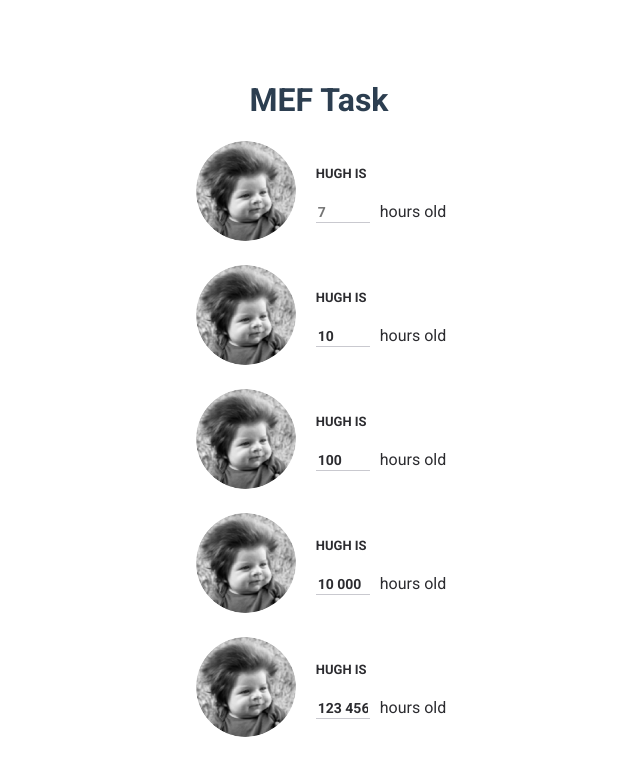
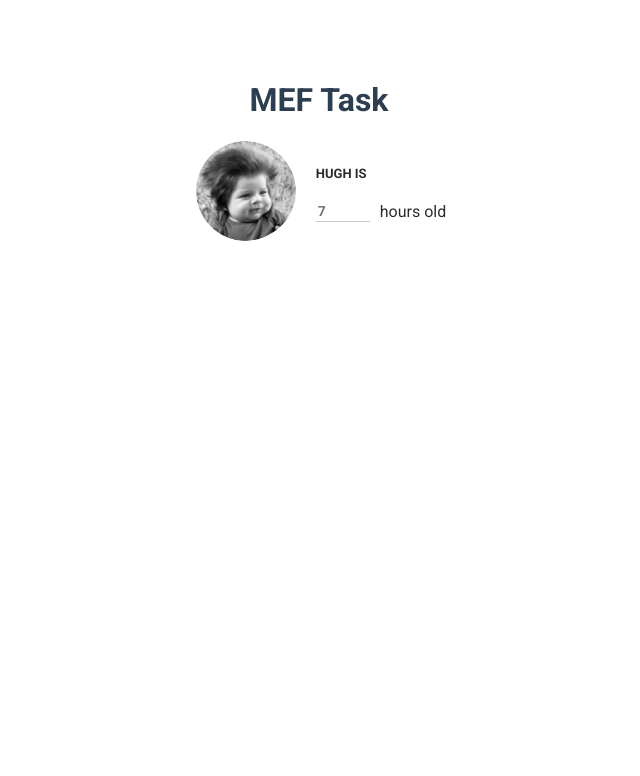
Before and after one commit to Wawlik/mef, a Vue app: page / in a window 1280 px wide. Shown: the top 776 px of the page, without its empty margins (321-961 px from the left). Built offline with nearby package versions, Linux system fonts and the light colour scheme.

Commit message:
component props changed

```diff
--- a/public/data/persons.json
+++ b/public/data/persons.json
@@ -1,32 +1,6 @@
-[
 {
     "name": "Hugh",
     "id": 1,
     "count": "",
     "prefix": "hours old"
-    },
-    {
-        "name": "Hugh",
-        "id": 2,
-        "count": 10,
-        "prefix": "hours old"
-    },
-    {
-        "name": "Hugh",
-        "id": 3,
-        "count": 100,
-        "prefix": "hours old"
-    },
-    {
-        "name": "Hugh",
-        "id": 4,
-        "count": 10000,
-        "prefix": "hours old"
-    },
-    {
-        "name": "Hugh",
-        "id": 5,
-        "count": 123456789,
-        "prefix": "hours old"
 }
-]
--- a/src/components/HelloWorld.vue
+++ b/src/components/HelloWorld.vue
@@ -1,23 +1,12 @@
 <template>
 	<div class="hello">
 		<h1>{{ msg }}</h1>
-		<div v-for="(one, ind) in persons" :key="'person-' + one.id"
-			:class="'person ' + (colored === ind ? 'person--colored' :'')">
-			<div class="person-avatar--wrapper">
-				<img src="@/assets/hugh.png" alt="" class="person-avatar">
-			</div>
-			<div class="person-info">
-				<span class="person-info-name">{{one.name.toUpperCase()}} IS</span>
-				<div class="person-info-input-group">
-					<input-group
-						:data="one"
-						@focus-gained="colored = ind"
-						@focus-lost="colored = null"
-						></input-group>
-					<span class="person-info-input-prefix">{{one.prefix}}</span>
-				</div>
-			</div>
-		</div>
+			<input-group
+				v-if="inputData"
+				:data="inputData"
+				@focus-gained="colored = ind"
+				@focus-lost="colored = null"
+				></input-group>
 	</div>
 </template>
 
@@ -35,65 +24,17 @@ export default {
 	},
 	data(){
 		return{
-			persons: [],
-			colored: null
+			inputData: null,
 		}
 	},
 	mounted(){
-		this.persons = data;
+		this.inputData = data;
 	}
 }
 </script>
 
 <style>
-	.person{
-		display: flex;
-		margin-bottom: 20px;
-		justify-content: flex-start;
-		align-items: center;
-		color: #2c2c30;
-		font-family: 'Roboto', sans-serif;
-	}
 	.hello{
 		margin: auto;
 	}
-	.person-avatar--wrapper{
-		display: inline-block;
-		border-radius: 50%;
-		width: 104px;
-		height: 104px;
-	}
-	.person-avatar{
-		border-radius: 50%;
-		width: 100px;
-		height: 100px;
-		padding-left: 4px;
-	}
-	.person-info{
-		margin-left: 20px;
-		width: 100%;
-		text-align: left;
-	}
-	.person-info-input-group{
-		display: flex;
-		margin-top: 20px;
-	}
-	.person-info-input-prefix{
-		margin-left: 10px;
-	}
-	.person-info-name{
-        font-size: 13px;
-		font-weight: bold;
-		transition: all 0.25s;
-	}
-	.person--colored > .person-info-name--colored{
-		color: #2540ff;
-	}
-	.person--colored > .person-avatar--wrapper{
-		border: 2px solid #2540ff;
-		margin: -2px;
-	}
-	.person--colored > .person-info > .person-info-name{
-		color: #2540ff;
-	}
 </style>
--- a/src/components/inputGroup.vue
+++ b/src/components/inputGroup.vue
@@ -1,12 +1,23 @@
 <template>
 	<div class="inputGroup">
-		<input type="text" :id="'input-' + data.id"
-			v-model="count"
-			@click="$emit('focus-gained')"
-			@blur="$emit('focus-lost')"
-			style="width:50px;min-width:50px!important"
-			placeholder="7"
-			@input="getFormattedText($event.target.value, $event.target, $event)">
+		<div :class="'person ' + (focused ? 'person--colored' :'')">
+			<div class="person-avatar--wrapper">
+				<img src="@/assets/hugh.png" alt="" class="person-avatar">
+			</div>
+			<div class="person-info">
+				<span class="person-info-name">{{data.name.toUpperCase()}} IS</span>
+				<div class="person-info-input-group">
+					<input class="person-count--input" type="text" :id="'input-' + data.id"
+						v-model="count"
+						@click="focused = true"
+						@blur="focused = false"
+						style="width:50px;min-width:50px!important"
+						placeholder="7"
+						@input="getFormattedText($event.target.value, $event.target, $event)">
+					<span class="person-info-input-prefix">{{data.prefix}}</span>
+				</div>
+			</div>
+		</div>
 	</div>
 </template>
 
@@ -15,13 +26,17 @@
 export default {
 	name: 'inputGroup',
 	props: {
-		data: Object
+		data: {
+			type: Object,
+			required: true
+		}
 	},
 	data(){
 		return{
-			count: this.$props.data.count || '',
+			count: this.$props.data?.count || '',
 			// last value
-			vl: null
+			vl: null,
+			focused: null
 		}
 	},
 	methods: {
@@ -54,7 +69,8 @@ export default {
 				this.setCaretPos(target, tss+1);
 			}  else if (evt?.inputType === 'deleteContentBackward' || evt?.inputType === 'deleteContentForward'){
 				this.setCaretPos(target, tss);
-			} else if(evt?.inputType === 'insertText'){
+			} else if(evt?.inputType === 'insertText' && evt?.data){
+				console.log({evt})
 				// insert text save caret pos
 				if(tss !== vtls.length){
 					//get without spaces length
@@ -139,9 +155,56 @@ export default {
 }
 </script>
 
-<style scoped>
+<style >
 /* scoped to disable outer interactions of styles */
-	.inputGroup > input{
+	.person{
+		display: flex;
+		margin-bottom: 20px;
+		justify-content: flex-start;
+		align-items: center;
+		color: #2c2c30;
+		font-family: 'Roboto', sans-serif;
+	}
+	.person-avatar--wrapper{
+		display: inline-block;
+		border-radius: 50%;
+		width: 104px;
+		height: 104px;
+	}
+	.person-avatar{
+		border-radius: 50%;
+		width: 100px;
+		height: 100px;
+		padding-left: 4px;
+	}
+	.person-info{
+		margin-left: 20px;
+		width: 100%;
+		text-align: left;
+	}
+	.person-info-input-group{
+		display: flex;
+		margin-top: 20px;
+	}
+	.person-info-input-prefix{
+		margin-left: 10px;
+	}
+	.person-info-name{
+        font-size: 13px;
+		font-weight: bold;
+		transition: all 0.25s;
+	}
+	.person--colored > .person-info-name--colored{
+		color: #2540ff;
+	}
+	.person--colored > .person-avatar--wrapper{
+		border: 2px solid #2540ff;
+		margin: -2px;
+	}
+	.person--colored > .person-info > .person-info-name{
+		color: #2540ff;
+	}
+	.person-count--input{
 		border: none;
 		border-bottom: 1px solid #c9c9cf;
 		width: auto;
@@ -153,7 +216,7 @@ export default {
         color: #2c2c30;
 		font-family: 'Roboto', sans-serif;
 	}
-	.inputGroup > input:focus{
+	.person-count--input:focus{
 		border: none;
 		outline: none;
 		border-bottom: 1px solid #2540ff;
```
Lines whose indentation alone changed are shown as unchanged.
